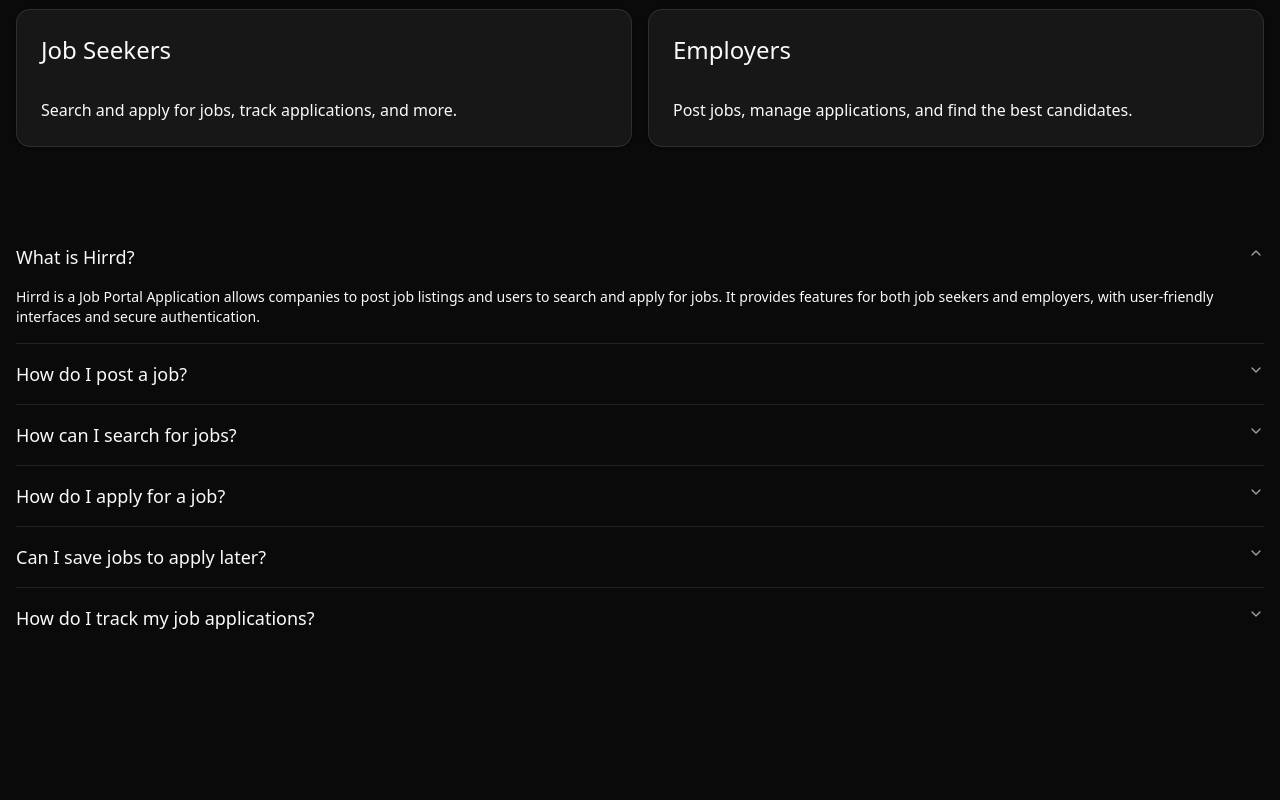
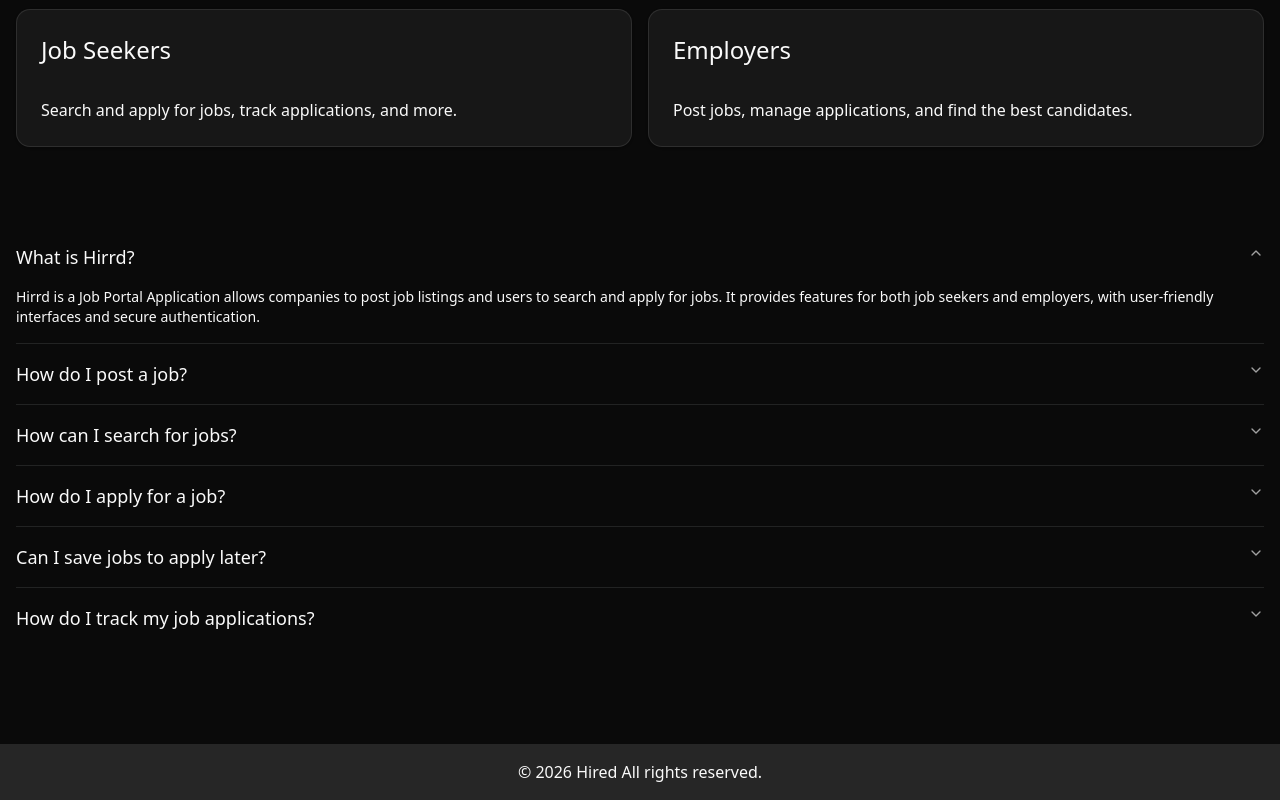
Before and after one commit to creationsbliss/hired, a React (Vite) app: page / in a window 1280 px wide. Shown: the part 1462-2262 px from the top of the page. Before the commit the page ends 2206 px from the top, so only its background shows below. Built offline with nearby package versions, Linux system fonts and the light colour scheme; no server answers.

Commit message:
Add Footer component to RootLayout

```diff
--- /dev/null
+++ b/src/components/footer/Footer.jsx
@@ -0,0 +1,11 @@
+import React from "react";
+
+const FooterComponent = () => {
+  return (
+    <footer className="text-center bg-secondary py-4">
+      &copy; {new Date().getFullYear()} Hired All rights reserved.
+    </footer>
+  );
+};
+
+export default FooterComponent;
--- a/src/layouts/RootLayout.jsx
+++ b/src/layouts/RootLayout.jsx
@@ -1,14 +1,20 @@
 import { Outlet } from "react-router";
 
 import Header from "@/components/header/Header";
+import FooterComponent from "@/components/footer/Footer";
 
 const RootLayout = () => {
   return (
-    <div className="container mx-auto p-4">
-      <Header />
-      <main className="min-h-screen">
-        <Outlet />
-      </main>
+    <div>
+      <div className="container mx-auto p-4">
+        <Header />
+
+        <main className="min-h-screen">
+          <Outlet />
+        </main>
+      </div>
+
+      <FooterComponent />
     </div>
   );
 };
```
